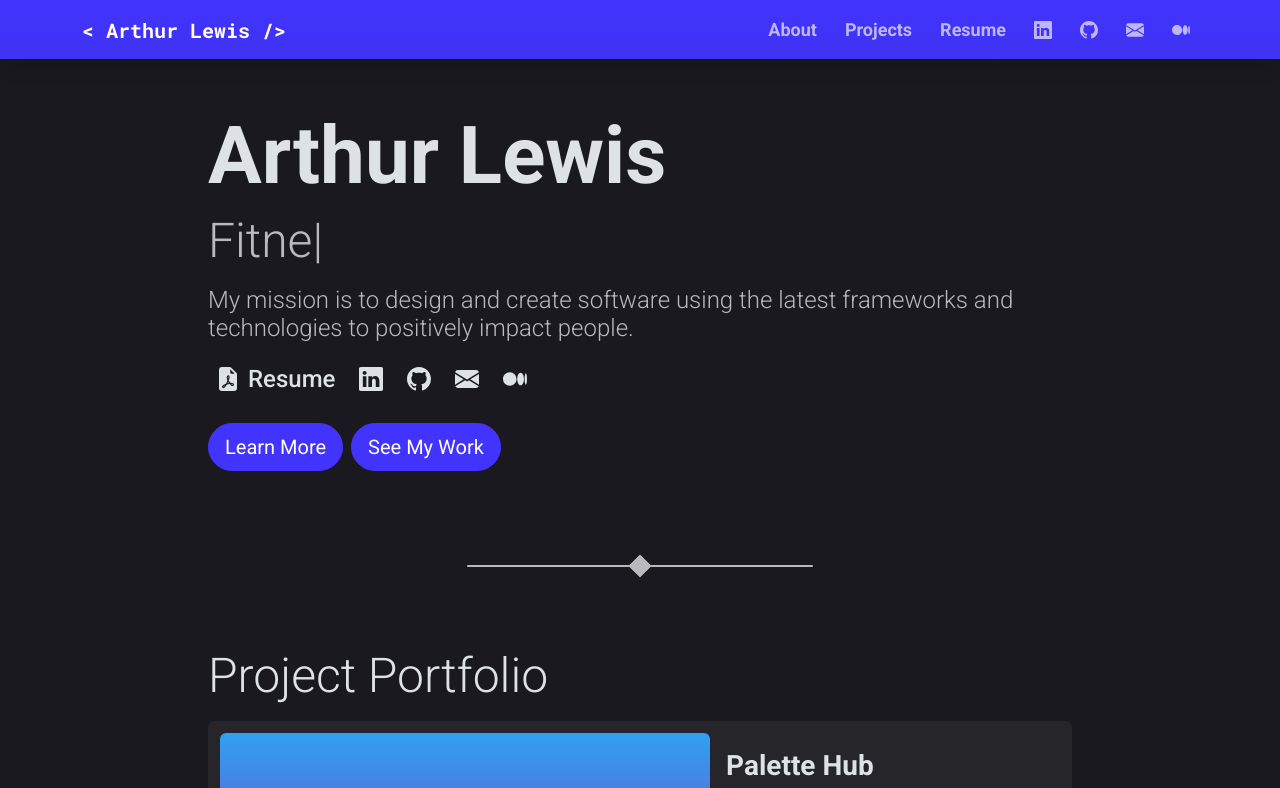
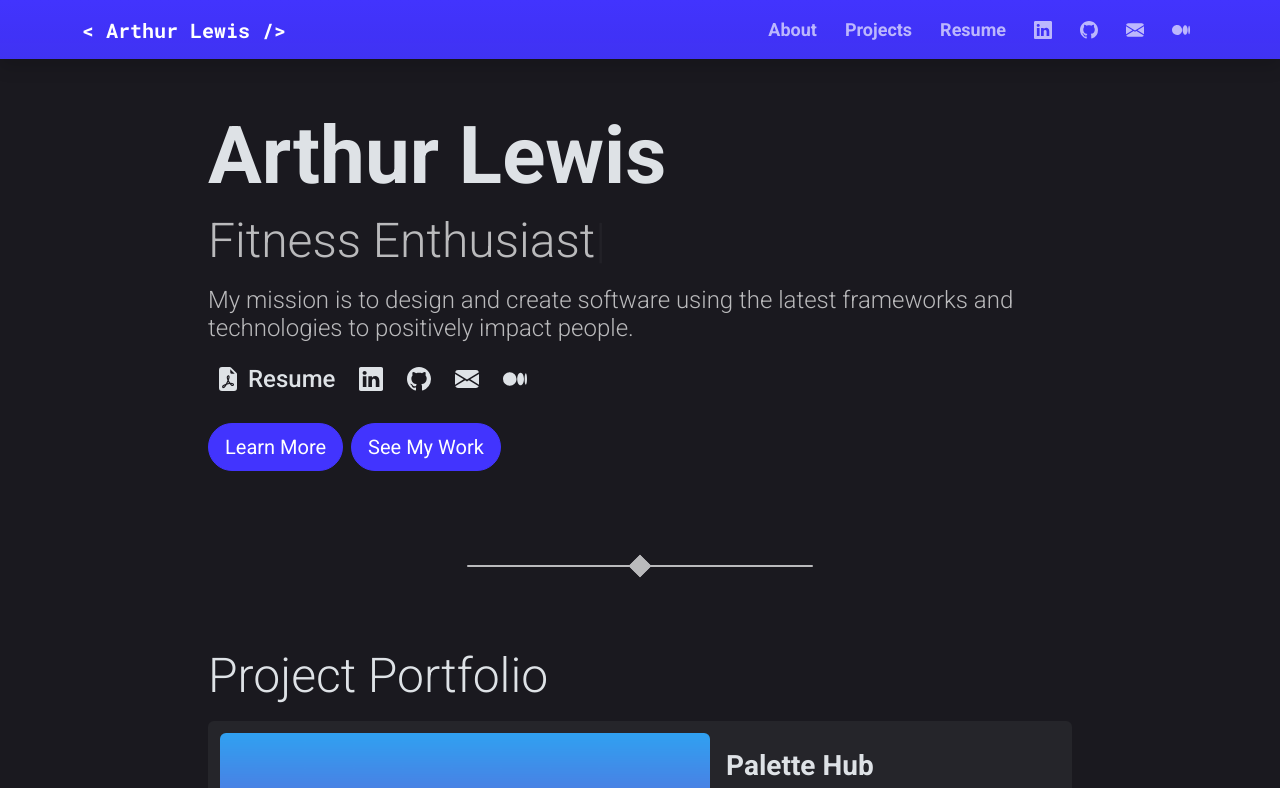
Before and after one commit to lalewis7/lalewis7.github.io, a Next.js app: page / in a window 1280 px wide. Shown: the top 788 px of the page. Built offline with nearby package versions, Linux system fonts and the light colour scheme.

Commit message:
fixed typed.js

```diff
--- a/app/csr_components/Typed.jsx
+++ b/app/csr_components/Typed.jsx
@@ -3,18 +3,19 @@
 import React from "react";
 import Typed from "typed.js";
 
-export default function TypedComponent(props){
+export default function TypedComponent({ strings }){
     // Create reference to store the DOM element containing the animation
     const el = React.useRef(null);
 
     React.useEffect(() => {
         const typed = new Typed(el.current, {
-            strings: props.strings,
+            strings: [...strings.slice(0, strings.length-1)],
             typeSpeed: 50,
             loop: true,
             backDelay: 1200,
-            backSpeed: 20,
-            smartBackspace: false
+            backSpeed: 30,
+            smartBackspace: false,
+            onLastStringBackspaced: () => typed.strPos = 0
         });
 
         return () => {
@@ -24,6 +25,6 @@ export default function TypedComponent(props){
     }, []);
 
     return <>
-        <span ref={el} />
+        <span ref={el} >{strings.slice(-1)}</span>
     </>;
 }
--- a/app/page.jsx
+++ b/app/page.jsx
@@ -22,7 +22,10 @@ export default function Home() {
       <div className={styles.landing_page_h_100}>
         <div>
           <h1 className="display-1 fw-bold" tabIndex={0}>{process.env.NEXT_PUBLIC_NAME}</h1>
-          <h2 className="display-5 text-body-secondary"><Typed strings={["Software Engineer", "Creative Solutionist", "Fitness Enthusiast", "Meticulous Designer"]} /></h2>
+          <h2 className={`display-5 text-body-secondary`}>
+            <noscript>Software Engineer</noscript>
+            <Typed strings={[ "Creative Solutionist", "Fitness Enthusiast", "Meticulous Designer", "Software Engineer"]} />&nbsp;
+          </h2>
           <h4 className="text-body-secondary mb-4 mt-3 fw-light" tabIndex={0}>
             My mission is to design and create software using the latest frameworks and technologies to positively impact people.
           </h4>
```
